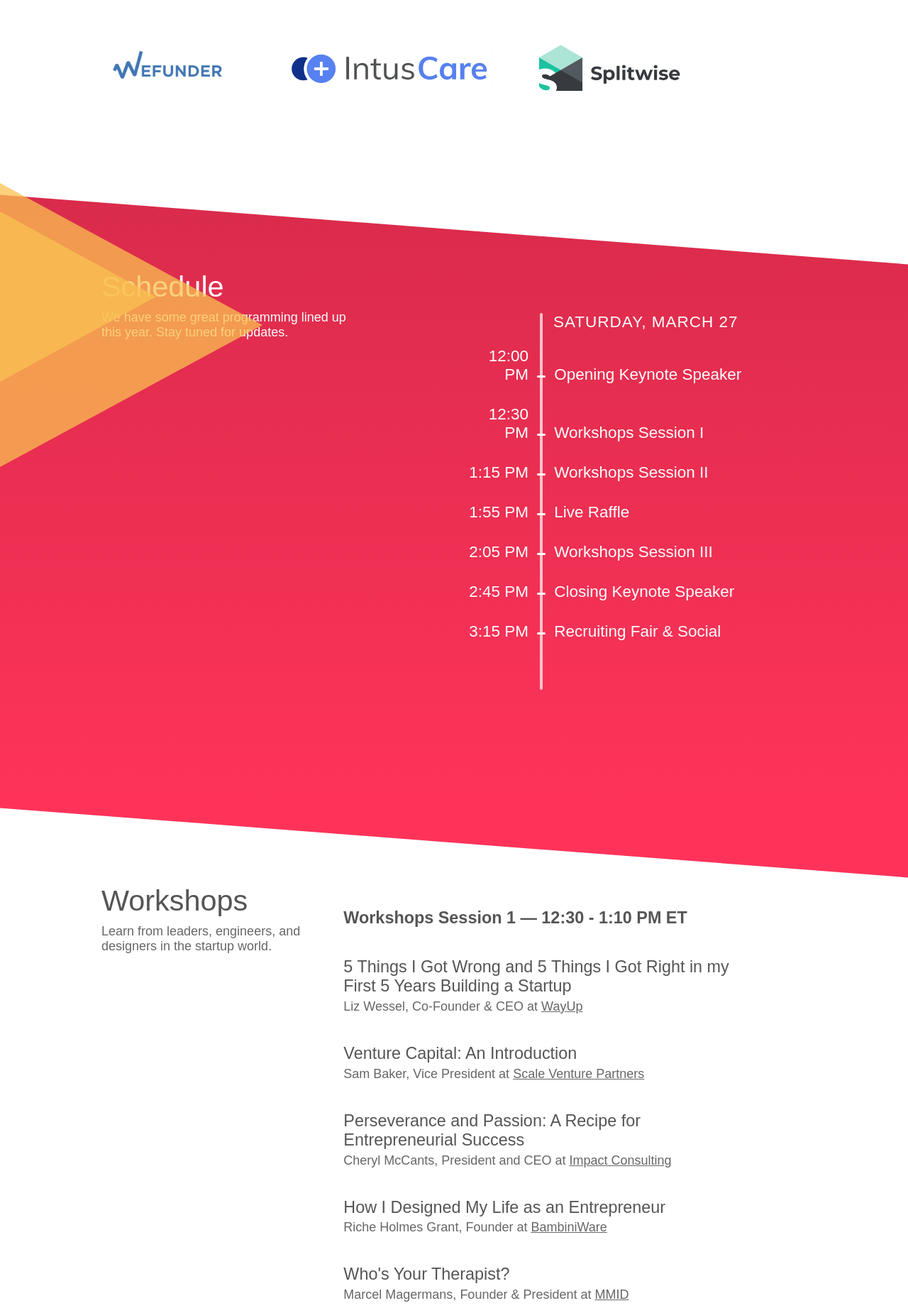
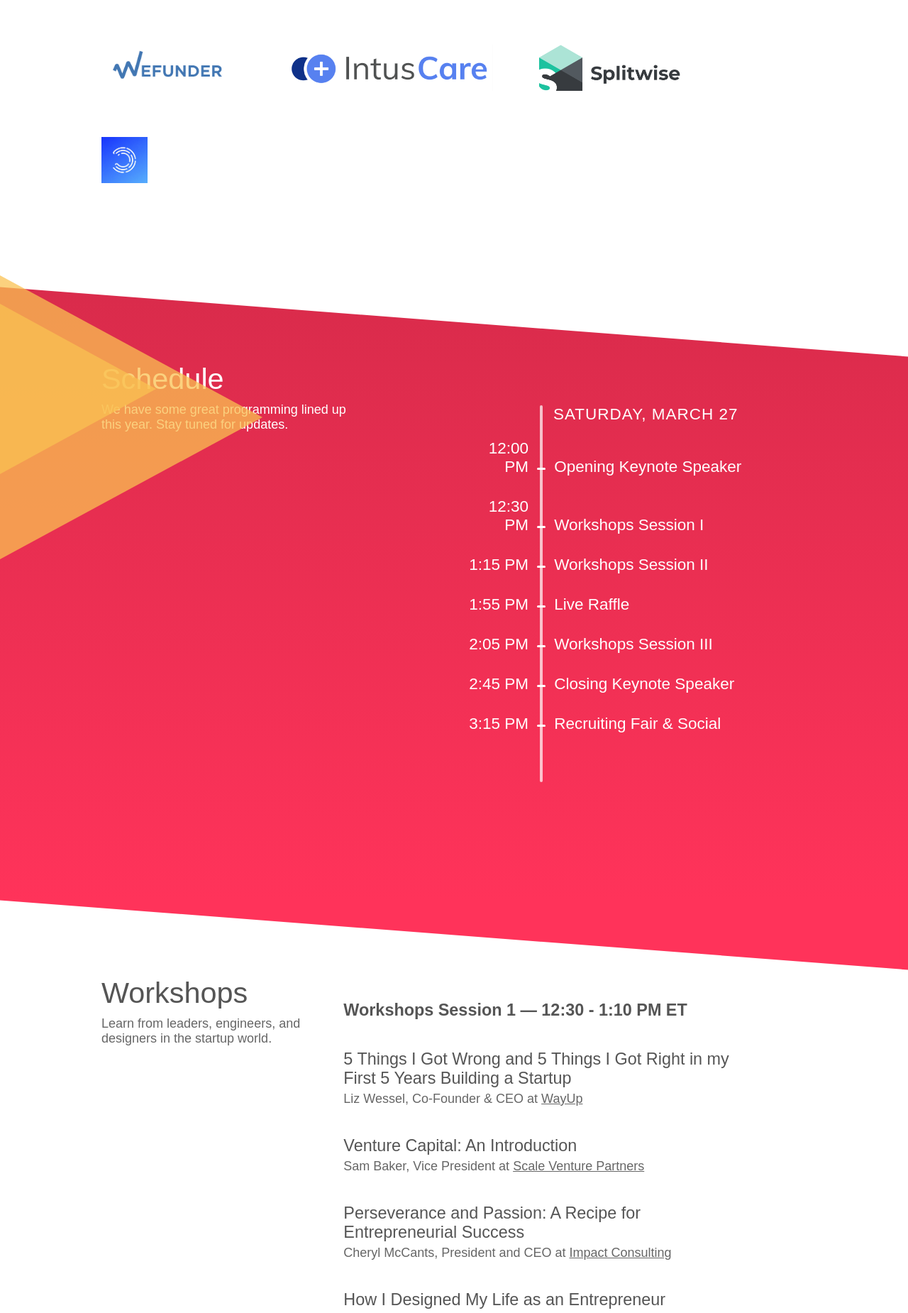
Before and after one commit to startupatbrown/startupatbrown.github.io, a Jekyll site: the page built from index.html, in a window 1280 px wide. Shown: the part 4273-6123 px from the top of the page at 71% size. Built offline with Jekyll 4.4.1, drawn with Linux system fonts in a browser that asks for light colours; nearby versions of some CDN libraries; library files that are not in the unit come from our copies.

Commit message:
added contrary logo

```diff
--- a/index.html
+++ b/index.html
@@ -213,7 +213,11 @@
         <div class="company-row">
         <a href="https://wefunder.com/" target="_blank"><img id="wefunder" src="img/companies/wefunder.png" class="img-responsive"></img></a>
         <a href="https://www.intuscare.com/" target="_blank"><img id="intus" src="img/companies/intus.png" class="img-responsive"></img></a>
-        <a href="https://www.splitwise.com/" target="_blank"><img id="intus" src="img/companies/splitwise.png" class="img-responsive"></img></a>
+        <a href="https://www.splitwise.com/" target="_blank"><img id="splitwise" src="img/companies/splitwise.png" class="img-responsive"></img></a>
+       </div>
+
+       <div class="company-row">
+        <a href="https://contrarycap.com/" target="_blank"><img id="contrary" src="img/companies/contrary.jpeg" class="img-responsive"></img></a>
        </div>
 <!--
        <div class="company-row">
```
